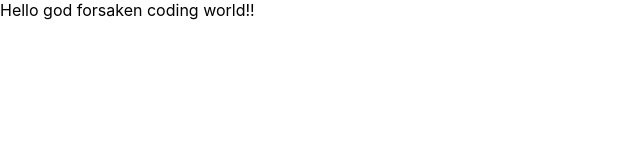
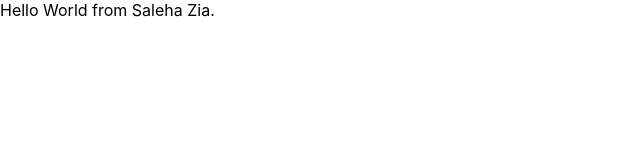
Before and after one commit to salehaTanveer/bootcamp-app, a React (Create React App) app: page / in a window 1280 px wide. Shown: the top 160 px of the page, without its empty margins (0-640 px from the left). Built offline with nearby package versions, Linux system fonts and the light colour scheme.

Commit message:
Update App.js

```diff
--- a/src/App.js
+++ b/src/App.js
@@ -4,7 +4,7 @@ import './App.css';
 function App() {
   return (
     <div>
-      Hello god forsaken coding world!!
+      Hello World from Saleha Zia.
     </div>
   );
 }
```
